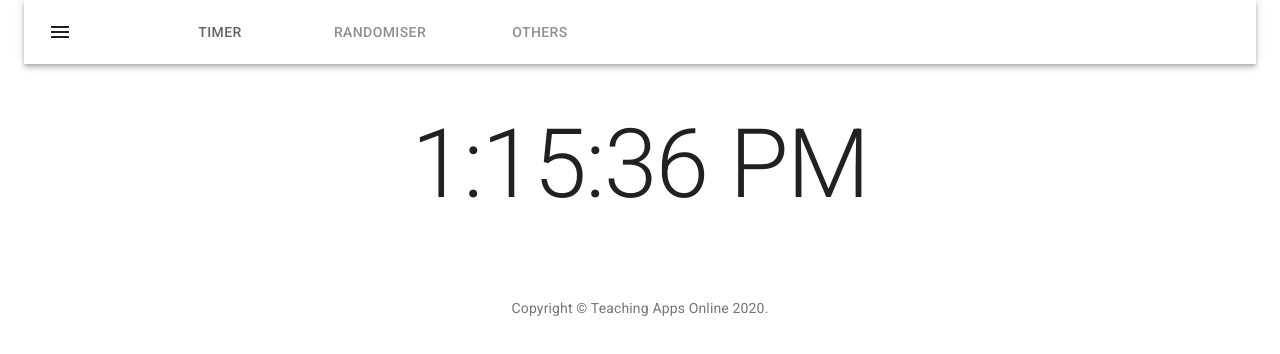
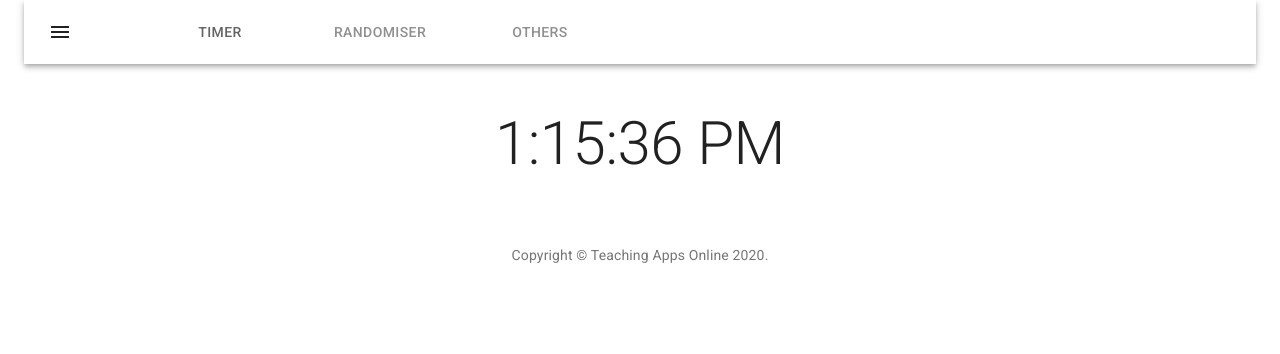
Before and after one commit to Deanang/TeacherApps, a React (Create React App) app: page / in a window 1280 px wide. Shown: the top 354 px of the page. Built offline with nearby package versions, Linux system fonts and the light colour scheme.

Commit message:
Change Clock display from h1 to h2
Change Clock display from h1 to h2

```diff
--- a/src/App/Clock.js
+++ b/src/App/Clock.js
@@ -1,32 +1,32 @@
-import React, { Component } from 'react';
-import { Typography } from '@material-ui/core';
+import React, { Component } from "react"
+import { Typography } from "@material-ui/core"
 
 class App extends Component {
   state = {
-    time: new Date(),
-  };
+    time: new Date()
+  }
 
   componentDidMount() {
-    this.timerID = setInterval(() => this.tick(), 1000);
+    this.timerID = setInterval(() => this.tick(), 1000)
   }
 
   componentWillUnmount() {
-    clearInterval(this.timerID);
+    clearInterval(this.timerID)
   }
 
   tick() {
     this.setState({
-      time: new Date(),
-    });
+      time: new Date()
+    })
   }
 
   render() {
     return (
-      <Typography align="center" variant="h1" component="h1" gutterBottom>
+      <Typography align="center" variant="h2" component="h2" gutterBottom>
         {this.state.time.toLocaleTimeString()}
       </Typography>
-    );
+    )
   }
 }
 
-export default App;
+export default App
```
